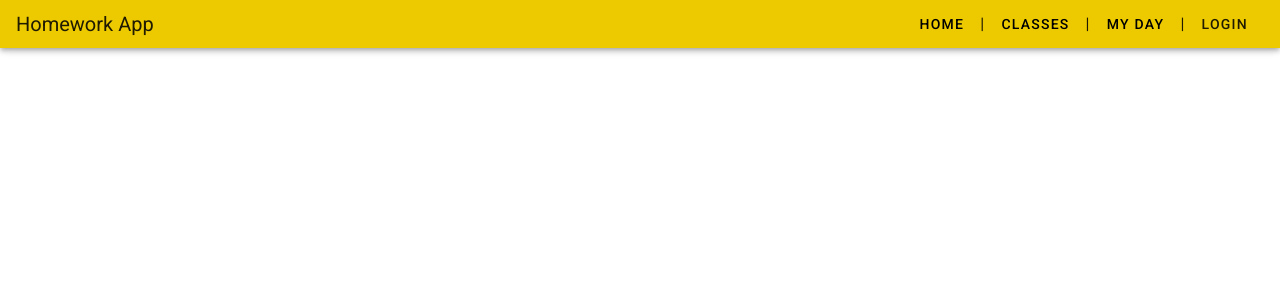
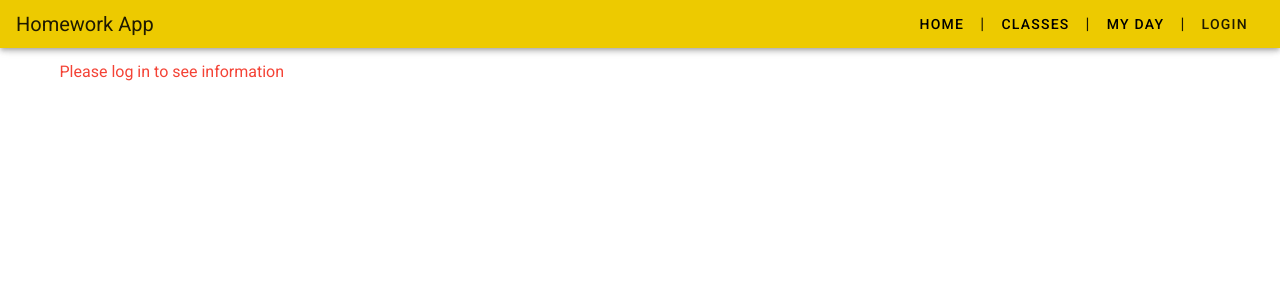
Before and after one commit to EvGresbach/js2-final-homeworkapp, a Vue app: page / in a window 1280 px wide. Shown: the top 300 px of the page. Built offline with nearby package versions, Linux system fonts and the light colour scheme; no server answers; what vuefire would draw is missing.

Commit message:
Warning visible

```diff
--- a/src/App.vue
+++ b/src/App.vue
@@ -39,7 +39,7 @@
     <v-main v-if="authUser">
       <router-view :authUser="authUser"></router-view>
     </v-main>
-    <v-container v-else color="warning">
+    <v-container v-else class="mt-12 red--text">
       <p>Please log in to see information</p>
     </v-container>
   </v-app>
@@ -77,6 +77,7 @@ export default {
     },
     logout(){
       firebase.auth().signOut();
+      this.authUser = null;
     },
   },
 
```
